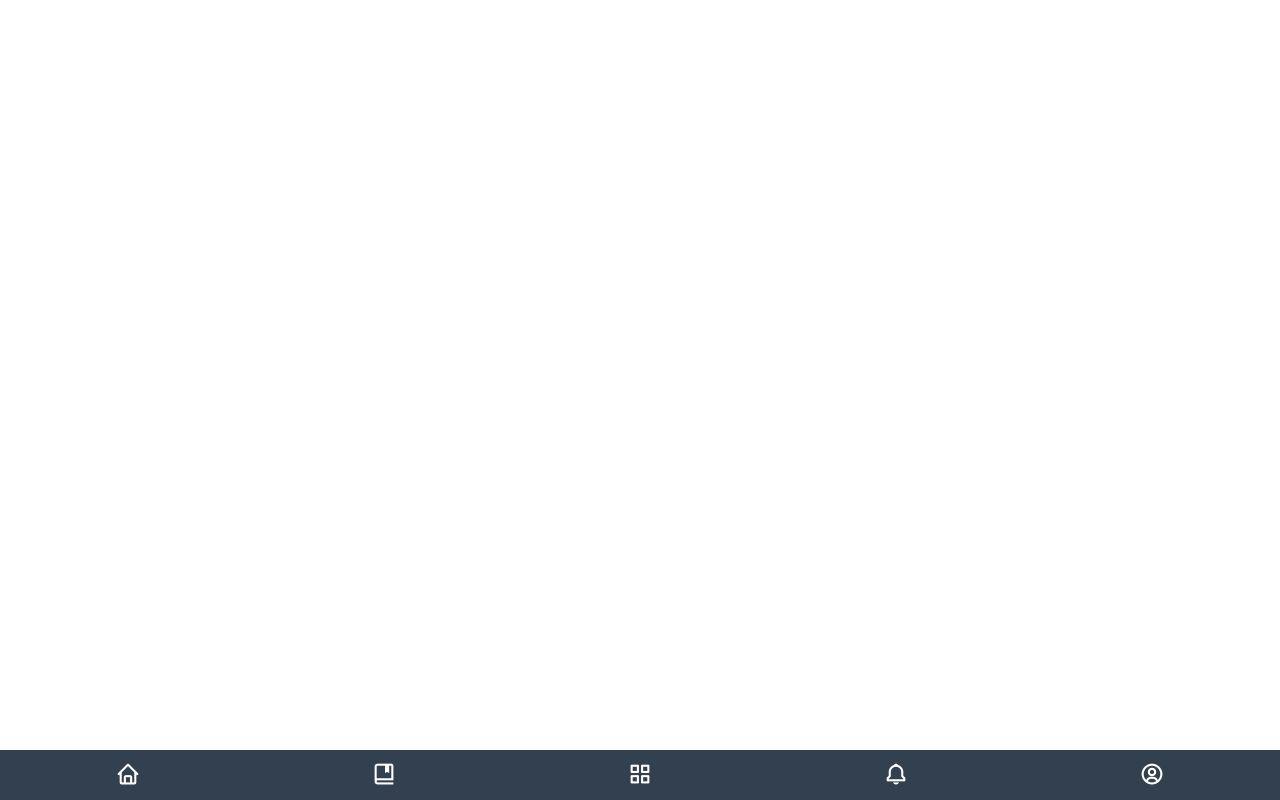
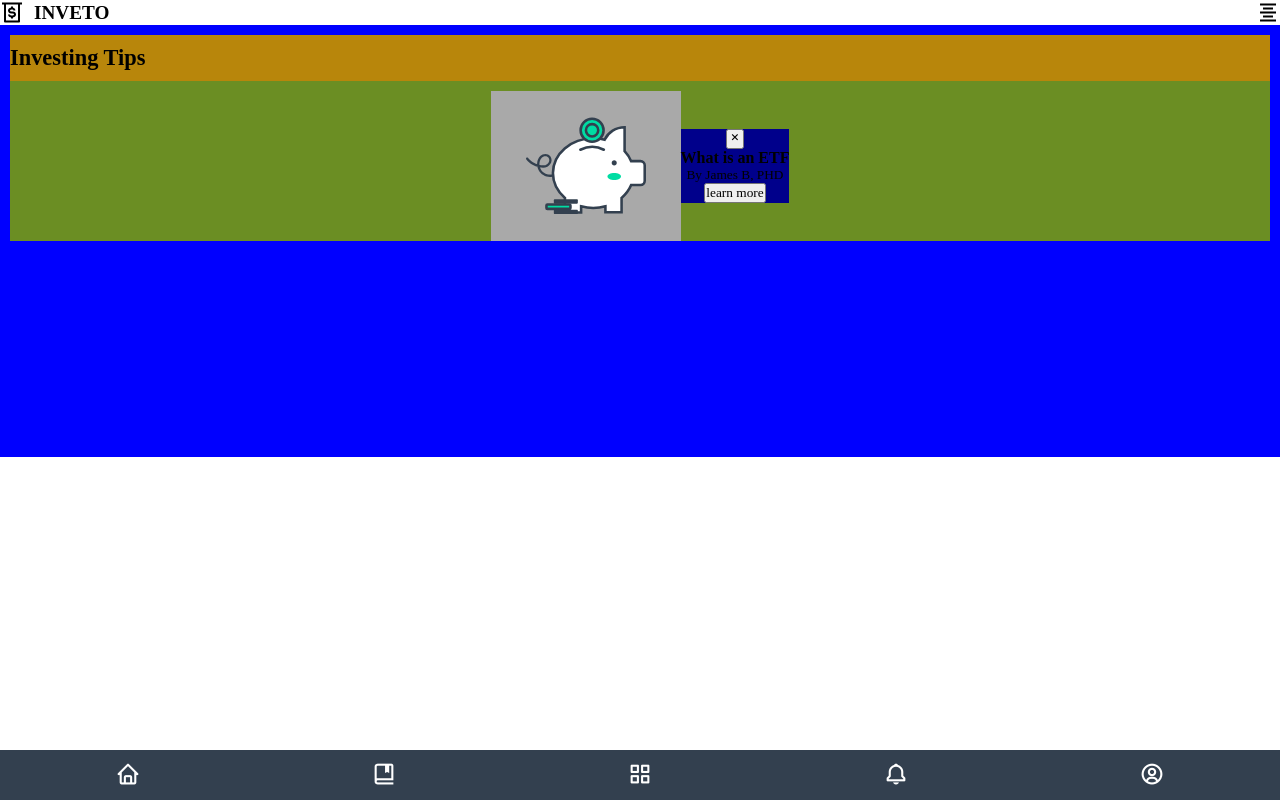
Before and after one commit to CamiloEstebanConchaTorres/virtualWallets, a plain HTML site: page index.html in a window 1280 px wide. Drawn offline with nearby package versions, Linux system fonts and the light colour scheme; a web font is replaced by a local one.

Commit message:
feat: :construction: progreso pagina virtualWallet

```diff
--- a/css/style.css
+++ b/css/style.css
@@ -43,3 +43,96 @@
 }
 
 /* ***************************************************************************************************************** */
+
+
+
+.header{
+    /* background: red; */
+    display: grid;
+    grid-template-columns: repeat(2, 1fr);
+    grid-template-rows: repeat(1, 1fr);
+    grid-template-areas:
+    "logo burger"
+    ;
+}
+
+.logo, .burger{
+    width: 100%;
+    height: 25px;
+    display: flex;
+    flex-direction: row;
+    align-items: center;
+}
+
+.logo{
+    grid-area: logo;
+    gap: 10px;
+}
+
+.logo h1{
+    font-size: 1.2rem;
+    text-transform: uppercase;
+    font-family: "SF-Pro-Text-Bold";
+}
+
+.burger{
+    grid-area: burger;
+    justify-content: flex-end;
+}
+
+.logo i, .burger i{
+    font-size: 24px;
+}
+
+/* **************************************************************************************************** */
+
+.container {
+    background: blue;
+    display: grid;
+    padding: 10px;
+    grid-template-columns: repeat(1,1fr);
+    grid-auto-rows: 1fr;
+}
+.banner {
+    background: olivedrab;
+    display: flex;
+    flex-direction: column;
+    gap: 10px;
+}
+.banner__title {
+    background: darkgoldenrod;
+    padding: 10px 0;
+}
+.banner__title h3 {
+    font-size: 1.4rem;
+    text-transform: capitalize;
+    font-family: "SF-Pro-Text-Bold";
+}
+
+.banner__logo{
+    height: 150px;
+    width: 100%;
+    display: flex;
+    flex-direction: row;
+    align-items: center;
+    justify-content: center;
+}
+
+.banner__boxLogo{
+    width: 190px;
+    height: 150px;
+    background: darkgrey;
+    display: flex;
+    justify-content: center;
+}
+
+.banner__boxLogo img{
+    width: 120px;
+}
+
+.banner__card{
+    background: darkblue;
+    display: flex;
+    flex-direction: column;
+    align-items: center;
+}
--- a/css/variables.css
+++ b/css/variables.css
@@ -2,6 +2,12 @@
     font-family: "SF-Pro-Text-Regular";
     src: url(../storage/font/SF-Pro-Text-Font-Family/SF-Pro-Text-Regular.otf);
 }
+
+@font-face {
+    font-family: "SF-Pro-Text-Bold";
+    src: url(../storage/font/SF-Pro-Text-Font-Family/SF-Pro-Text-Bold.otf);
+}
+
 :root{
     --color-primary: #00DDA3;
     --color-secundary: #33404F;
--- a/index.html
+++ b/index.html
@@ -30,5 +30,36 @@
             </li>
         </ul>
     </nav>
+    <header class="header">
+        <div class="logo">
+            <i class='bx bx-money-withdraw'></i>
+            <h1>inveto</h1>
+        </div>
+        <div class="burger">
+            <i class='bx bx-align-middle'></i>
+        </div>
+    </header>
+    <main class="container">
+        <section class="banner">
+            <article class="banner__title">
+                <h3>Investing tips</h3>
+            </article>
+            <article class="banner__logo">
+                <div class="banner__boxLogo">
+                    <img src="storage/img/icono0.svg" alt="">
+                </div>
+                <div class="banner__card">
+                    <button><i class='bx bx-x'></i></button>
+                    <strong>What is an ETF</strong>
+                    <small>By James B, PHD</small>
+                    <button>learn more</button>
+                </div>
+            </article>
+        </section>
+        <section>
+            <h3></h3>
+            <article></article>
+        </section>
+    </main>
 </body>
 </html>
```
